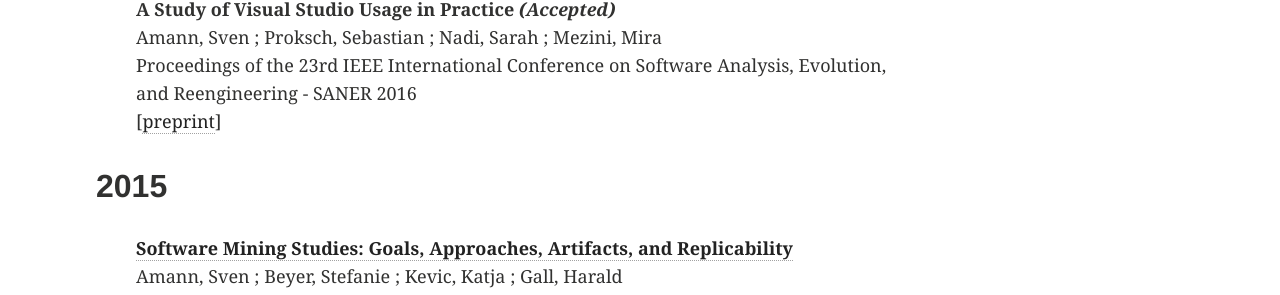
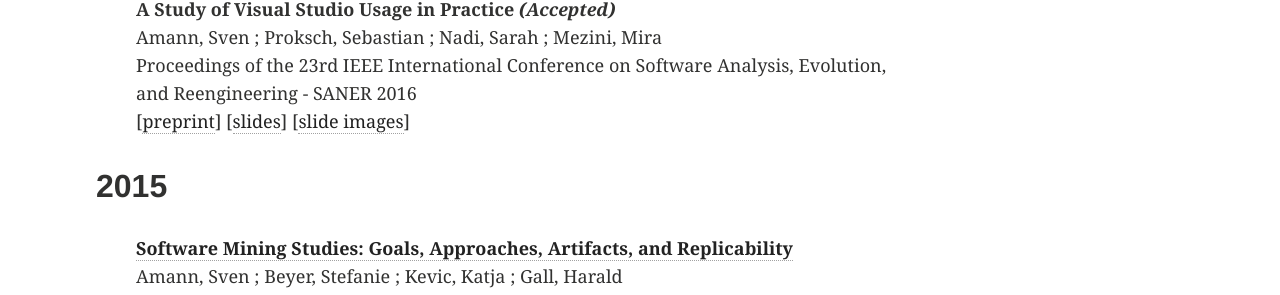
Before and after one commit to salsolatragus/sven-amann.de, a Jekyll site: the page built from publications/index.md, in a window 1280 px wide. Shown: the part 513-808 px from the top of the page. Built offline with Jekyll 4.4.1, drawn with Linux system fonts in a browser that asks for light colours.

Commit message:
Add slides and images to publications.

```diff
--- a/_data/publications.yml
+++ b/_data/publications.yml
@@ -11,6 +11,8 @@
   published_in: "Proceedings of the 23rd IEEE International Conference on Software Analysis, Evolution, and Reengineering - SANER 2016"
   year: 2016
   preprint: vs-in-practive-saner16.pdf
+  slides: http://www.slideshare.net/SvenAmann/a-study-of-visual-studio-usage-in-practice-saner-16
+  images: https://www.flickr.com/photos/svamann/albums/72157663743817303
 
 - key: ABKG15
   title: "Software Mining Studies: Goals, Approaches, Artifacts, and Replicability"
--- a/publications/index.md
+++ b/publications/index.md
@@ -31,6 +31,12 @@ year: 3000
       {% if publication.preprint != nul %}
         [<a href="{{ site.url }}/publications/{{ publication.preprint }}">preprint</a>]
       {% endif %}
+      {% if publication.slides %}
+        [<a href="{{ publication.slides }}">slides</a>]
+      {% endif %}
+      {% if publication.images %}
+        [<a href="{{ publication.images }}">slide images</a>]
+      {% endif %}
     </p>
   </dd>
 {% endfor %}
```
